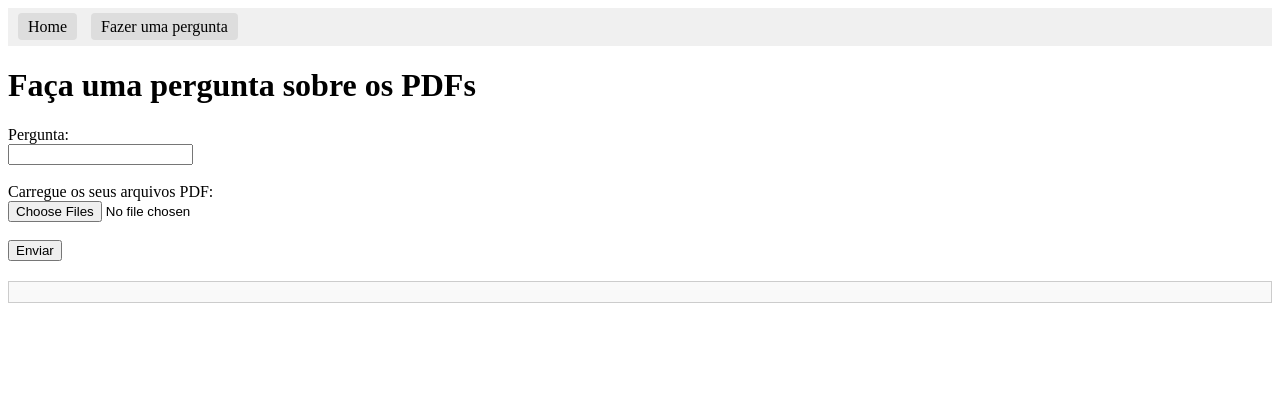
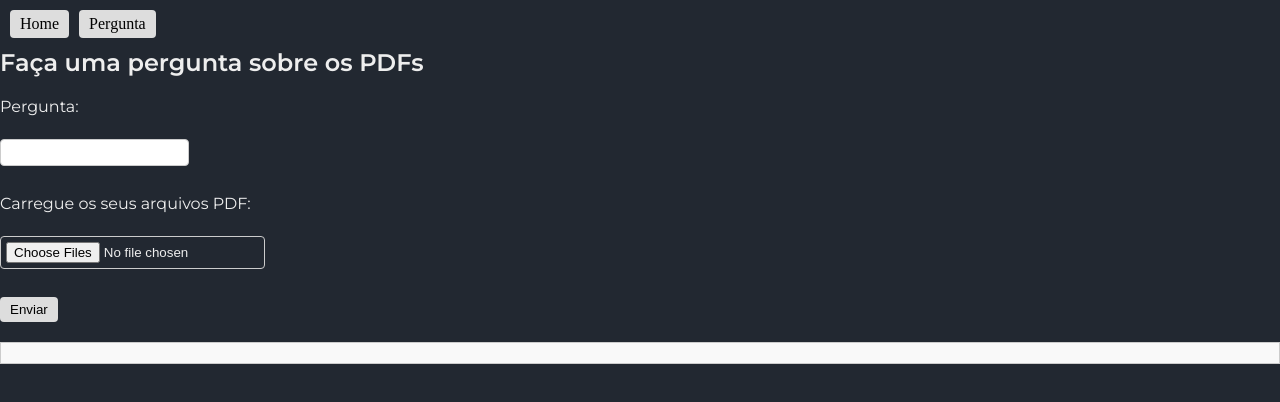
Before and after one commit to FelipeAngeliAguiar/Projeto-AI-Bubble, a plain HTML site: page pergunta.html in a window 1280 px wide. Drawn offline with nearby package versions, Linux system fonts and the light colour scheme.

Commit message:
Melhora na página html

```diff
--- /dev/null
+++ b/css/css.css
@@ -0,0 +1,76 @@
+@import url('https://fonts.googleapis.com/css2?family=Krona+One&family=Montserrat:wght@400;600&display=swap');
+*{
+    margin: 0;
+    padding: 0;
+}
+:root{
+    --cor-primaria : #222831;
+    --cor-secundaria : #EEEEEE;
+    --cor-terciaria :  #00ADB5;
+    --cor-hover : #393E46;
+
+    --fonte-principal: 'Krona One', sans-serif;
+    --font-secundaria: 'Montserrat', sans-serif;
+}
+body{
+
+    box-sizing: border-box;
+    background-color: var(--cor-primaria);
+    color: var(--cor-secundaria)
+}
+header {
+            background-color: --cor-terciaria;
+            padding: 10px;
+        }
+
+        .header {
+            display: flex;
+            justify-content: flex-start;
+            gap: 10px;
+        }
+
+        .header-button {
+            text-decoration: none;
+            color: #000;
+            padding: 5px 10px;
+            border-radius: 4px;
+            background-color: #ddd;
+        }
+
+        h1 {
+            font-family: 'Montserrat', sans-serif;
+            font-size: 24px;
+        }
+
+        form {
+            margin-top: 20px;
+        }
+
+        label {
+            display: block;
+            margin-bottom: 5px;
+            font-family: 'Montserrat', sans-serif;
+        }
+
+        input[type="text"],
+        input[type="file"] {
+            margin-bottom: 10px;
+            padding: 5px;
+            border: 1px solid #ccc;
+            border-radius: 4px;
+        }
+
+        input[type="submit"] {
+            padding: 5px 10px;
+            border: none;
+            border-radius: 4px;
+            background-color: #ddd;
+            cursor: pointer;
+        }
+
+        .resposta {
+            margin-top: 20px;
+            padding: 10px;
+            border: 1px solid #ccc;
+            background-color: #f9f9f9;
+        }
--- a/templates/pergunta.html
+++ b/pergunta.html
@@ -1,34 +1,14 @@
-<!-- pergunta.html -->
+<!DOCTYPE html>
+<html lang="pt-br">
+<head>
+    <meta charset="UTF-8">
+    <meta http-equiv="X-UA-Compatible" content="IE=edge">
+    <meta name="viewport" content="width=device-width, initial-scale=1.0">
+    <title>Projeto</title>
+    <link rel="stylesheet" href="css/css.css">
+    <link href="https://fonts.googleapis.com/css2?family=Montserrat:wght@100&display=swap" rel="stylesheet">
+    <script src="https://code.jquery.com/jquery-3.6.0.min.js"></script>
 
-<!DOCTYPE html>
-<html>
-<head>
-    <title>Projeto AÍ/Bubble</title>
-    <style>
-        /* Estilos CSS para o cabeçalho */
-        .header {
-            background-color: #f0f0f0;
-            padding: 10px;
-        }
-
-        .header-button {
-            margin-right: 10px;
-            text-decoration: none;
-            color: #000;
-            padding: 5px 10px;
-            border-radius: 4px;
-            background-color: #ddd;
-        }
-
-        /* Estilos CSS para a resposta */
-        .resposta {
-            margin-top: 20px;
-            padding: 10px;
-            border: 1px solid #ccc;
-            background-color: #f9f9f9;
-        }
-    </style>
-    <script src="https://code.jquery.com/jquery-3.6.0.min.js"></script>
     <script>
         $(document).ready(function() {
             // Manipulador de evento para o envio do formulário
@@ -54,10 +34,12 @@
     </script>
 </head>
 <body>
-    <div class="header">
-        <a href="/" class="header-button">Home</a>
-        <a href="/pergunta" class="header-button">Fazer uma pergunta</a>
-    </div>
+    <header class="cabecalho">
+        <nav class="header">
+            <a href="index.html" class="header-button">Home</a>
+            <a href="pergunta.html" class="header-button">Pergunta</a>
+        </nav>
+    </header>
     <h1>Faça uma pergunta sobre os PDFs</h1>
 
     <!-- Formulário para enviar a pergunta e os arquivos PDF -->
```
Also changed, not shown: index.html (added, +22 -0 lines), templates/header.html (deleted, +0 -6 lines), templates/index.html (deleted, +0 -29 lines), resposta.html (renamed from templates/resposta.html), 1 other file.
